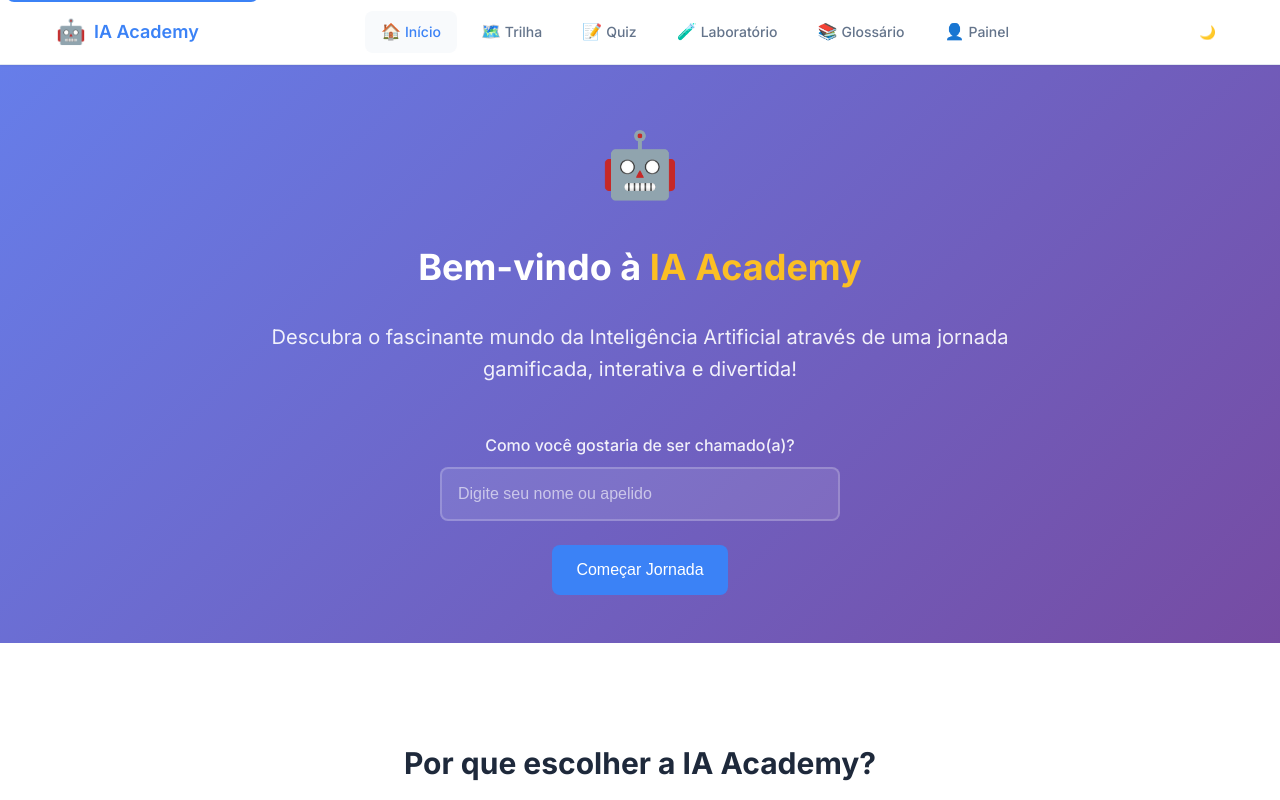
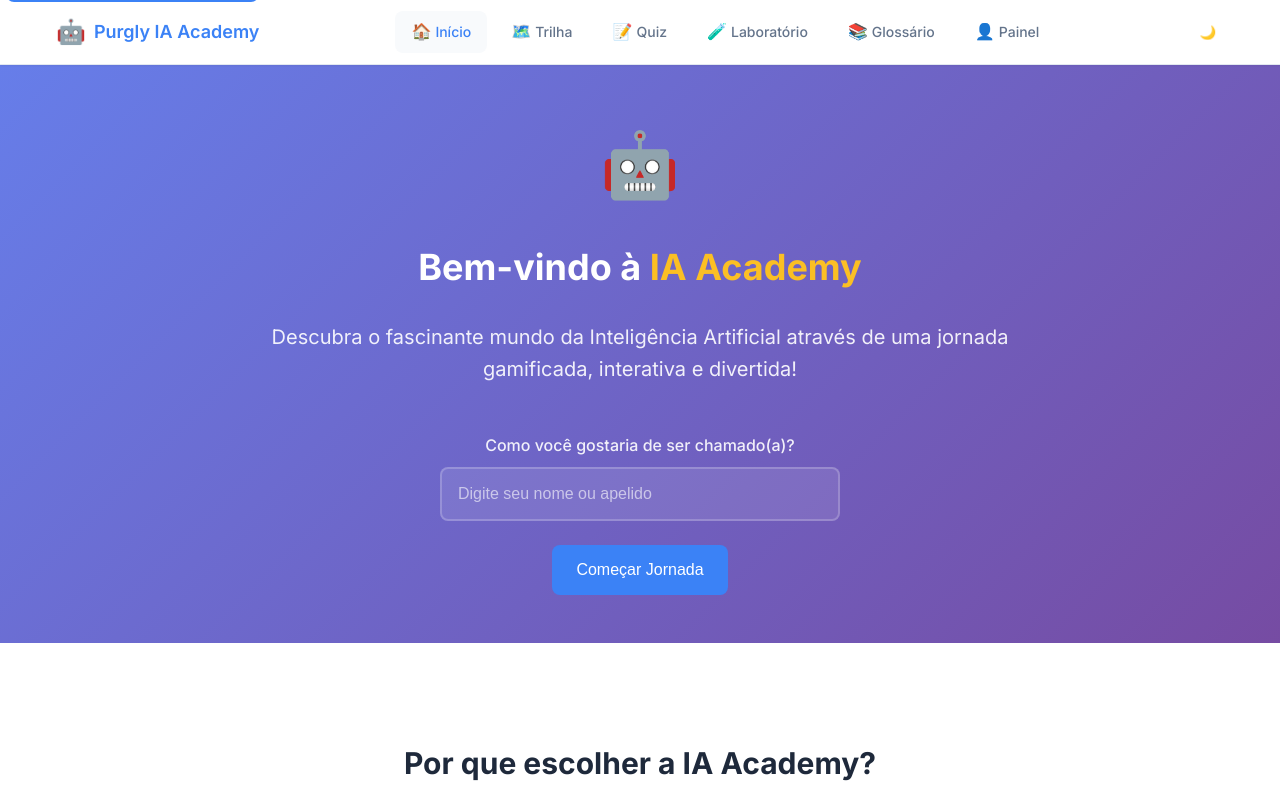
Before and after one commit to danielpurgly/purgly-academy, a plain HTML site: page index.html in a window 1280 px wide. Shown: the top 800 px of the page. Drawn offline with nearby package versions, Linux system fonts and the light colour scheme.

Commit message:
Update index.html

```diff
--- a/index.html
+++ b/index.html
@@ -44,7 +44,7 @@
         <div class="nav-container">
             <div class="nav-brand">
                 <span class="nav-logo">🤖</span>
-                <span class="nav-title">IA Academy</span>
+                <span class="nav-title">Purgly IA Academy</span>
             </div>
 
             <div class="nav-menu" id="navMenu">
```
